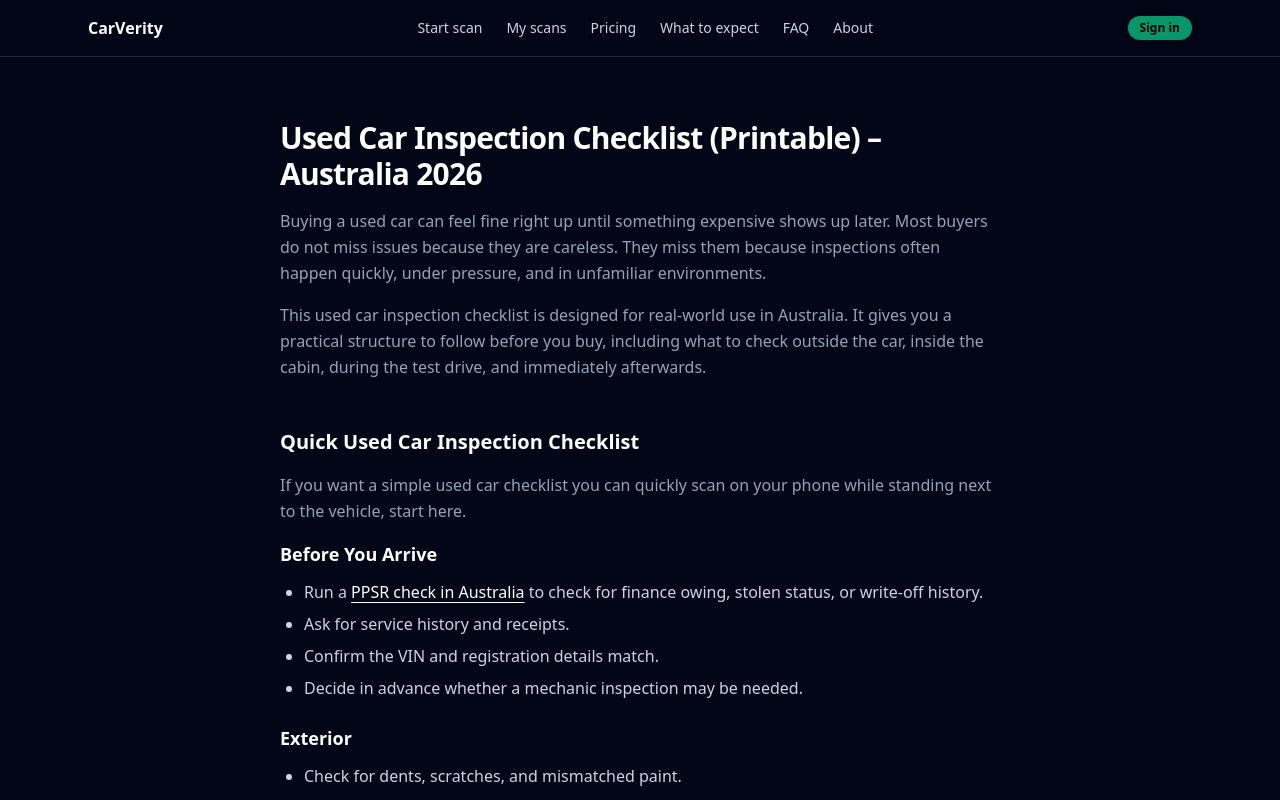
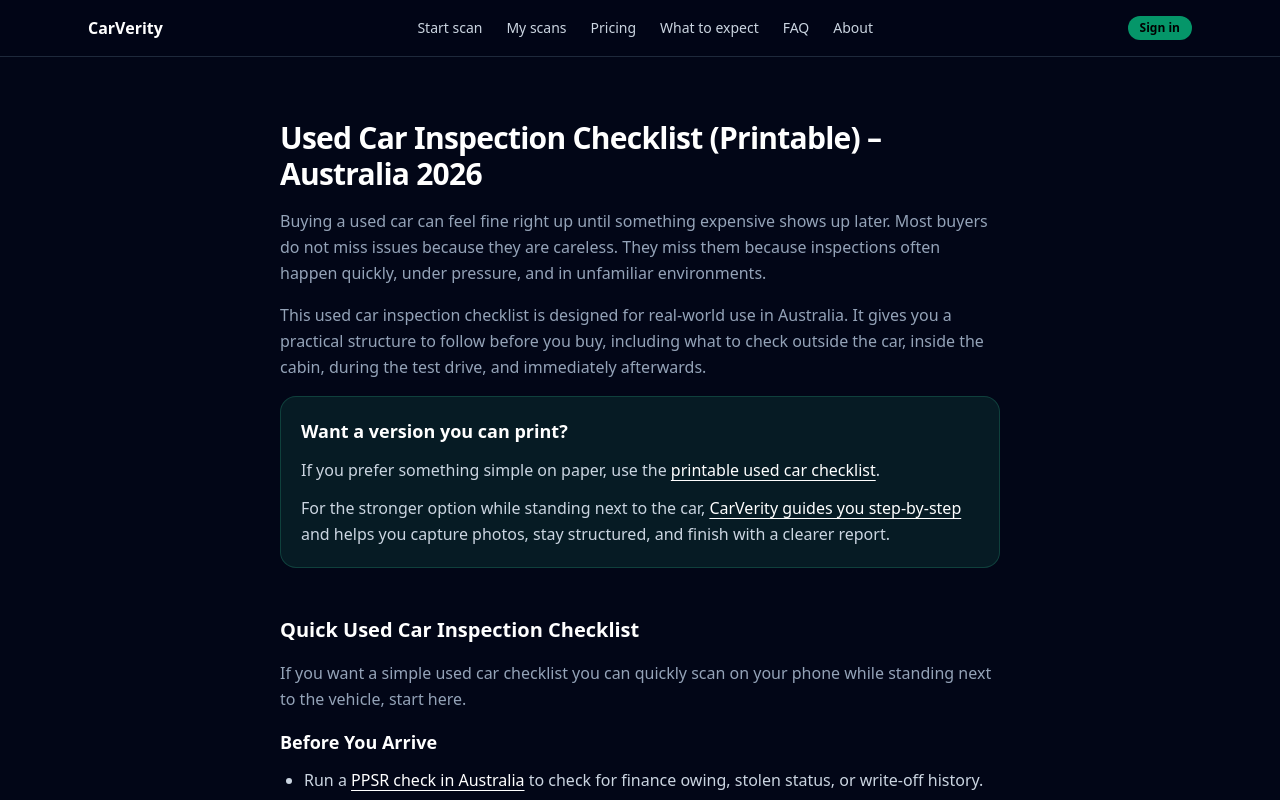
Before and after one commit to jeremy-swallow/carverity-clean, a React (Vite) app: page /used-car-checklist-australia in a window 1280 px wide. Shown: the top 800 px of the page. Built offline with nearby package versions, Linux system fonts and the light colour scheme; no server answers.

Commit message:
Add printable checklist links to main checklist page

```diff
--- a/src/pages/UsedCarChecklistAustralia.tsx
+++ b/src/pages/UsedCarChecklistAustralia.tsx
@@ -82,6 +82,35 @@ export default function UsedCarChecklistAustralia() {
               you buy, including what to check outside the car, inside the
               cabin, during the test drive, and immediately afterwards.
             </p>
+
+            <div className="rounded-2xl border border-emerald-400/20 bg-emerald-400/10 p-5">
+              <h2 className="text-lg font-semibold text-white">
+                Want a version you can print?
+              </h2>
+
+              <p className="mt-3 text-slate-300 leading-relaxed">
+                If you prefer something simple on paper, use the{" "}
+                <Link
+                  to="/used-car-checklist-printable"
+                  className="text-white underline underline-offset-4 hover:opacity-80 transition"
+                >
+                  printable used car checklist
+                </Link>
+                .
+              </p>
+
+              <p className="mt-3 text-slate-300 leading-relaxed">
+                For the stronger option while standing next to the car,{" "}
+                <Link
+                  to="/"
+                  className="text-white underline underline-offset-4 hover:opacity-80 transition"
+                >
+                  CarVerity guides you step-by-step
+                </Link>{" "}
+                and helps you capture photos, stay structured, and finish with
+                a clearer report.
+              </p>
+            </div>
           </header>
 
           {/* QUICK CHECKLIST */}
@@ -112,7 +141,10 @@ export default function UsedCarChecklistAustralia() {
                   </li>
                   <li>Ask for service history and receipts.</li>
                   <li>Confirm the VIN and registration details match.</li>
-                  <li>Decide in advance whether a mechanic inspection may be needed.</li>
+                  <li>
+                    Decide in advance whether a mechanic inspection may be
+                    needed.
+                  </li>
                 </ul>
               </div>
 
@@ -122,7 +154,9 @@ export default function UsedCarChecklistAustralia() {
                   <li>Check for dents, scratches, and mismatched paint.</li>
                   <li>Look for uneven panel gaps.</li>
                   <li>Inspect tyres for even wear and usable tread depth.</li>
-                  <li>Look for rust around doors, wheel arches, and lower panels.</li>
+                  <li>
+                    Look for rust around doors, wheel arches, and lower panels.
+                  </li>
                   <li>Check lights, glass, and mirrors for damage.</li>
                 </ul>
               </div>
@@ -133,13 +167,17 @@ export default function UsedCarChecklistAustralia() {
                   <li>Check seat wear against the car’s age and kilometres.</li>
                   <li>Test windows, locks, mirrors, and buttons.</li>
                   <li>Check dashboard warning lights on startup.</li>
-                  <li>Test air conditioning, infotainment, and reverse camera.</li>
+                  <li>
+                    Test air conditioning, infotainment, and reverse camera.
+                  </li>
                   <li>Look for signs of water damage or unusual smells.</li>
                 </ul>
               </div>
 
               <div className="space-y-3">
-                <h3 className="text-lg font-semibold">Under the Bonnet (Visual Only)</h3>
+                <h3 className="text-lg font-semibold">
+                  Under the Bonnet (Visual Only)
+                </h3>
                 <ul className="list-disc pl-6 space-y-2 text-slate-300">
                   <li>Look for visible leaks or wet areas.</li>
                   <li>Check battery terminals for corrosion.</li>
@@ -153,7 +191,9 @@ export default function UsedCarChecklistAustralia() {
                 <ul className="list-disc pl-6 space-y-2 text-slate-300">
                   <li>Check for smooth acceleration without hesitation.</li>
                   <li>See whether braking feels straight and stable.</li>
-                  <li>Notice if the steering pulls, feels vague, or vibrates.</li>
+                  <li>
+                    Notice if the steering pulls, feels vague, or vibrates.
+                  </li>
                   <li>Listen for knocks, rattles, whining, or clunks.</li>
                   <li>Check that gear changes feel smooth.</li>
                 </ul>
@@ -198,7 +238,8 @@ export default function UsedCarChecklistAustralia() {
                 className="text-white underline underline-offset-4 hover:opacity-80 transition"
               >
                 how to inspect a used car in person
-              </Link>.
+              </Link>
+              .
             </p>
           </section>
 
@@ -215,9 +256,13 @@ export default function UsedCarChecklistAustralia() {
 
             <ul className="list-disc pl-6 space-y-2 text-slate-300">
               <li>Mismatched paint can suggest previous repair work.</li>
-              <li>Uneven panel gaps can point to accident repairs or poor fitment.</li>
+              <li>
+                Uneven panel gaps can point to accident repairs or poor fitment.
+              </li>
               <li>Rust around lower panels can worsen quickly if ignored.</li>
-              <li>Uneven tyre wear may indicate suspension or alignment issues.</li>
+              <li>
+                Uneven tyre wear may indicate suspension or alignment issues.
+              </li>
             </ul>
 
             <p className="text-slate-400 leading-relaxed">
@@ -241,10 +286,17 @@ export default function UsedCarChecklistAustralia() {
 
             <ul className="list-disc pl-6 space-y-2 text-slate-300">
               <li>Make sure warning lights appear at startup and then clear.</li>
-              <li>Test air conditioning properly, not just for a few seconds.</li>
+              <li>
+                Test air conditioning properly, not just for a few seconds.
+              </li>
               <li>Check all windows, locks, mirrors, and seat adjustments.</li>
-              <li>Confirm the odometer makes sense with the overall wear.</li>
-              <li>Be cautious if something feels heavily worn for the stated kilometres.</li>
+              <li>
+                Confirm the odometer makes sense with the overall wear.
+              </li>
+              <li>
+                Be cautious if something feels heavily worn for the stated
+                kilometres.
+              </li>
             </ul>
           </section>
 
@@ -263,7 +315,9 @@ export default function UsedCarChecklistAustralia() {
 
             <ul className="list-disc pl-6 space-y-2 text-slate-300">
               <li>Does the engine accelerate cleanly?</li>
-              <li>Does the steering stay straight without constant correction?</li>
+              <li>
+                Does the steering stay straight without constant correction?
+              </li>
               <li>Is there vibration under braking?</li>
               <li>Do gear changes feel smooth or delayed?</li>
               <li>Are there clunks over bumps or unusual humming sounds?</li>
@@ -320,15 +374,20 @@ export default function UsedCarChecklistAustralia() {
 
             <p className="text-slate-400 leading-relaxed">
               If you want something simple to use while standing next to the
-              vehicle, save this page to your phone before you inspect the car
-              or print it out for reference. A checklist is most useful when it
-              is easy to follow under pressure.
+              vehicle, you can use our{" "}
+              <Link
+                to="/used-car-checklist-printable"
+                className="text-white underline underline-offset-4 hover:opacity-80 transition"
+              >
+                printable checklist version
+              </Link>
+              .
             </p>
 
             <p className="text-slate-400 leading-relaxed">
-              Over time, you may want to turn this page into a dedicated print
-              version or downloadable PDF, but even this page alone can already
-              work as a practical used car checklist for Australia.
+              It is designed as a simplified paper-friendly fallback. The guided
+              app experience is still the stronger option if you want structure,
+              photo capture, saved progress, and a clearer summary at the end.
             </p>
           </section>
 
@@ -392,6 +451,12 @@ export default function UsedCarChecklistAustralia() {
               </p>
               <p>
                 <Link
+                  to="/used-car-checklist-printable"
+                  className="underline hover:text-white"
+                >
+                  Printable checklist
+                </Link>{" · "}
+                <Link
                   to="/what-to-check-when-buying-a-used-car-australia"
                   className="underline hover:text-white"
                 >
```
